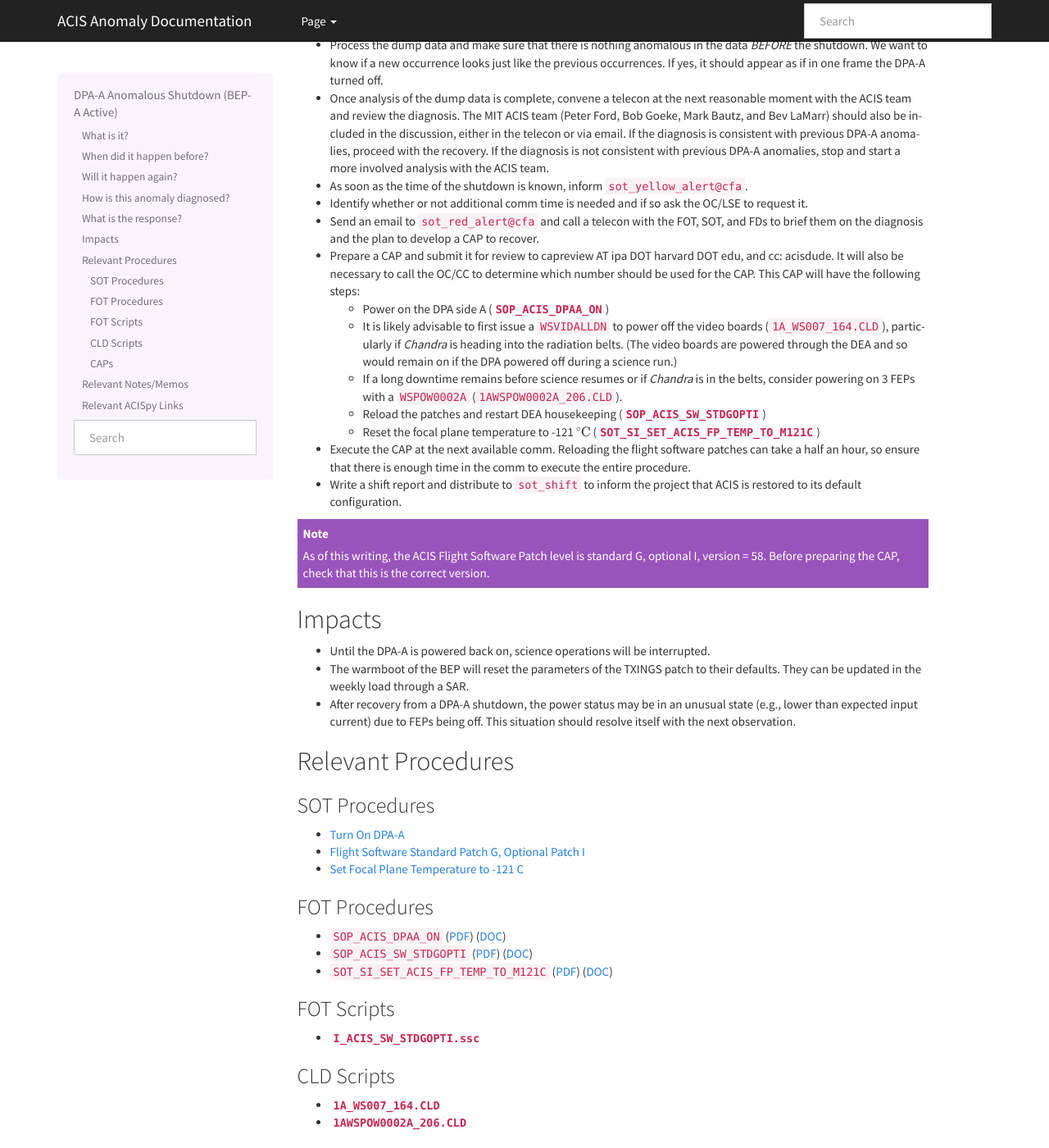
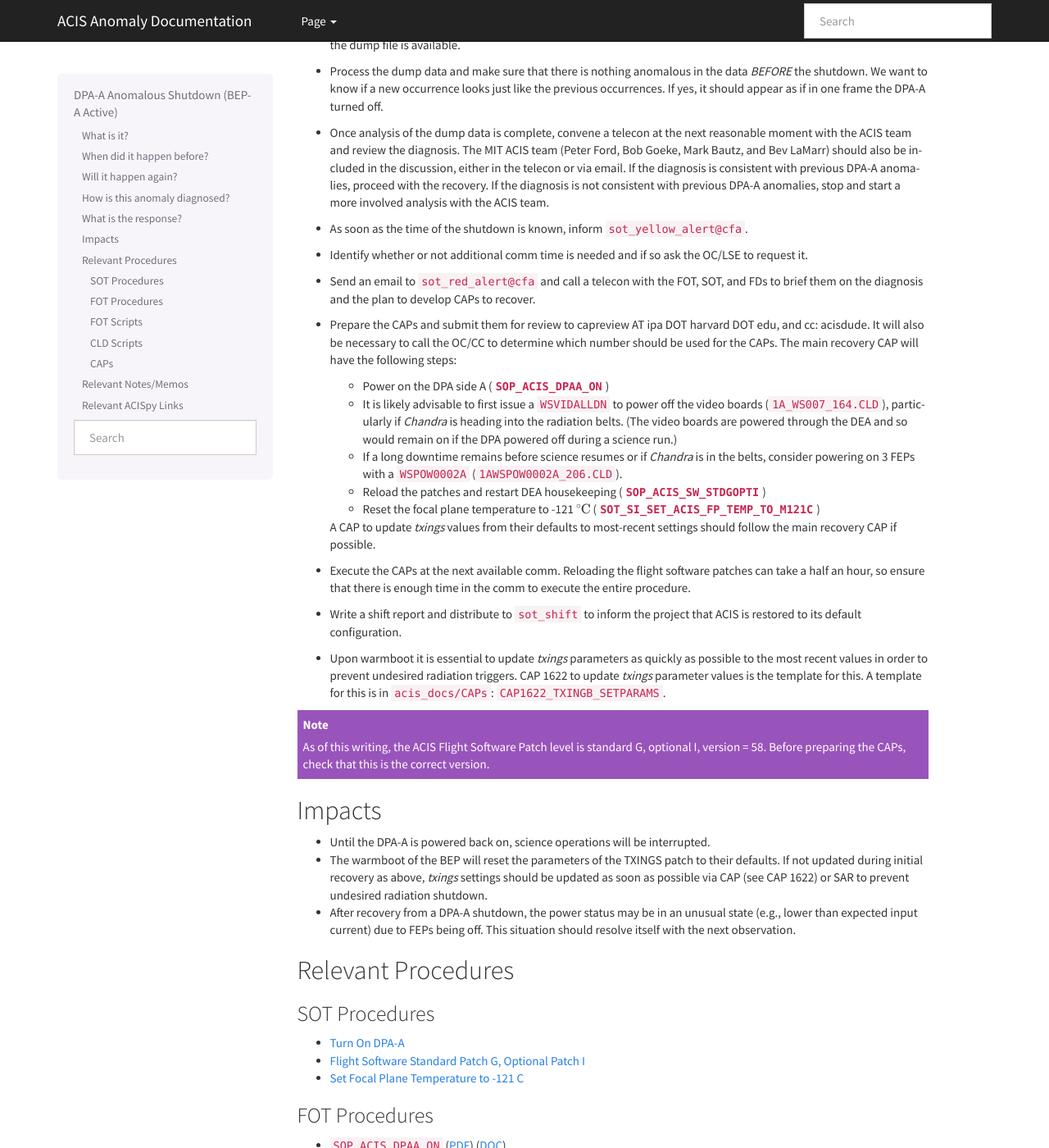
Before and after one commit to acisops/acis_anomaly_pages, a Sphinx documentation site: the page built from source/dpaa_shutdown_bepa.rst, in a window 1280 px wide and 1400 px high, scrolled down 1164 px. Shown: the whole window at 82% size. Built offline with Sphinx 7.4.7, drawn with Linux system fonts in a browser that asks for light colours; some of the changed text lies outside the part shown.

Commit message:
Added CAP 1622 info

```diff
--- a/source/bep_buscrash.rst
+++ b/source/bep_buscrash.rst
@@ -80,6 +80,9 @@ What is the first response?
 
 * Prepare a CAP to dump patches and to warmboot upon successful patch verification.  (`CAP 1597 to restart ACIS <https://occweb.cfa.harvard.edu/occweb/FOT/configuration/CAPs/1501-1600/CAP_1597_Restart%20ACIS/CAP_1597_Restart%20ACIS.pdf>`_ should be the template.)
 
+* Upon warmboot it is essential to update *txings* parameters as quickly as possible to the most recent values in order to prevent undesired radiation triggers.
+  Use CAP 1622 as the template to develop a new CAP that updates *txings* parameter values ``acis_docs/CAPs``: ``CAP1622_TXINGB_SETPARAMS``.
+
 .. _fep_reset_impacts:
 
 
@@ -102,6 +105,8 @@ Relevant Notes/Memos
 
 * CAP 1597: `Restart ACIS <https://occweb.cfa.harvard.edu/occweb/FOT/configuration/CAPs/1501-1600/CAP_1597_Restart%20ACIS/CAP_1597_Restart%20ACIS.pdf>`_
 
+* CAP 1622: Update TXINGS Parameter Vaues. (``acis_docs/CAPs/CAP1622_TXINGB_SETPARAMS.pdf``) (``acis_docs/CAPs/CAP1622_TXINGB_SETPARAMS.docx``)
+
 .. |mptl| replace:: ``multiplot_tracelog`` Command-line Script
 .. _mptl: http://cxc.cfa.harvard.edu/acis/acispy/command_line.html#multiplot-tracelog
 
--- a/source/dpaa_shutdown_bepa.rst
+++ b/source/dpaa_shutdown_bepa.rst
@@ -77,10 +77,10 @@ Our real-time web pages will alert us and the Lead System Engineer will call us.
 * As soon as the time of the shutdown is known, inform ``sot_yellow_alert@cfa``.
 * Identify whether or not additional comm time is needed and if so ask the OC/LSE to request it.
 * Send an email to ``sot_red_alert@cfa`` and call a telecon with the FOT, SOT, and FDs to brief
-  them on the diagnosis and the plan to develop a CAP to recover.
-* Prepare a CAP and submit it for review to capreview AT ipa DOT harvard DOT edu, and cc: acisdude.
-  It will also be necessary to call the OC/CC to determine which number should be used for the CAP.
-  This CAP will have the following steps:
+  them on the diagnosis and the plan to develop CAPs to recover.
+* Prepare the CAPs and submit them for review to capreview AT ipa DOT harvard DOT edu, and cc: acisdude.
+  It will also be necessary to call the OC/CC to determine which number should be used for the CAPs.
+  The main recovery CAP will have the following steps:
 
   - Power on the DPA side A (|dpaa_on|_)
   - It is likely advisable to first issue a ``WSVIDALLDN`` to power off the video boards (|wsvidalldn|),
@@ -91,22 +91,29 @@ Our real-time web pages will alert us and the Lead System Engineer will call us.
   - Reload the patches and restart DEA housekeeping (|stdgopti|_)
   - Reset the focal plane temperature to -121 :math:`^\circ{\rm C}` (|fptemp_121|_)
 
-* Execute the CAP at the next available comm. Reloading the flight software patches can take
+  A CAP to update *txings* values from their defaults to most-recent settings should follow the
+  main recovery CAP if possible.
+
+* Execute the CAPs at the next available comm. Reloading the flight software patches can take
   a half an hour, so ensure that there is enough time in the comm to execute the entire procedure.
 * Write a shift report and distribute to ``sot_shift`` to inform the project that ACIS is restored
   to its default configuration.
 
+* Upon warmboot it is essential to update *txings* parameters as quickly as possible to the most recent values in order to prevent undesired radiation triggers.
+  CAP 1622 to update *txings* parameter values is the template for this.  A template for this is in ``acis_docs/CAPs``: ``CAP1622_TXINGB_SETPARAMS``.
+
+
 .. note::
 
    As of this writing, the ACIS Flight Software Patch level is standard G, optional I, version = 58.
-   Before preparing the CAP, check that this is the correct version.
+   Before preparing the CAPs, check that this is the correct version.
 
 Impacts
 -------
 
 * Until the DPA-A is powered back on, science operations will be interrupted.
 * The warmboot of the BEP will reset the parameters of the TXINGS patch to their defaults.
-  They can be updated in the weekly load through a SAR.
+  If not updated during initial recovery as above, *txings* settings should be updated as soon as possible via CAP (see CAP 1622) or SAR to prevent undesired radiation shutdown.
 * After recovery from a DPA-A shutdown, the power status may be in an unusual state (e.g., lower
   than expected input current) due to FEPs being off. This situation should resolve itself with
   the next observation.
@@ -193,6 +200,7 @@ CAPs
 .. |cap1407_doc| replace:: DOC
 .. _cap1407_doc: http://cxc.cfa.harvard.edu/acis/CAPs/CAP1407_dpaa_poweroff_recovery.doc
 
+* CAP 1622 (Update TXINGS Parameter Values)  (``acis_docs/CAPs/CAP1622_TXINGB_SETPARAMS.pdf``) (``acis_docs/CAPs/CAP1622_TXINGB_SETPARAMS.docx``)
 * CAP 1407 (DPA-A Poweroff Recovery) (|cap1407_pdf|_) (|cap1407_doc|_)
 * CAP 1342 (DPA-A Poweroff Recovery) (|cap1342_pdf|_) (|cap1342_doc|_)
 * CAP 818 (DPA-A Side Recovery from Enabled/Powered Off State) (|cap818_pdf|_)
--- a/source/index.rst
+++ b/source/index.rst
@@ -17,7 +17,7 @@ Contents:
 * :doc:`dpab_shutdown_bepa` (Last Updated August 29, 2022)
 * :doc:`dpaa_shutdown_bepb`
 * :doc:`dpab_shutdown_bepb`
-* :doc:`dea_shutdown` (Last Updated December 15, 2017)
+* :doc:`dea_shutdown` (Last Updated August 29,2022)
 * :doc:`dea_seq_reset` (Last Updated September 11, 2018)
 * :doc:`fep_reset` (Last Updated February 3, 2020)
 * :doc:`hi_lo_anomaly` (Last Updated June 28, 2017)
@@ -25,6 +25,6 @@ Contents:
 * :doc:`fep_thresholder` (Last updated August 14, 2017)
 * :doc:`door_b_enb` (Last updated May 4, 2018)
 * :doc:`stuck_status_bit` (Last updated August 29, 2022)
-* :doc:`bep_buscrash` (Last updated February 15, 2022)
+* :doc:`bep_buscrash` (Last updated August 29, 2022)
 
 :doc:`howto`
```
Also changed, not shown: source/dea_shutdown.rst (+12 -6 lines), source/dpab_shutdown_bepa.rst (+13 -6 lines), source/stuck_status_bit.rst (+11 -4 lines).
